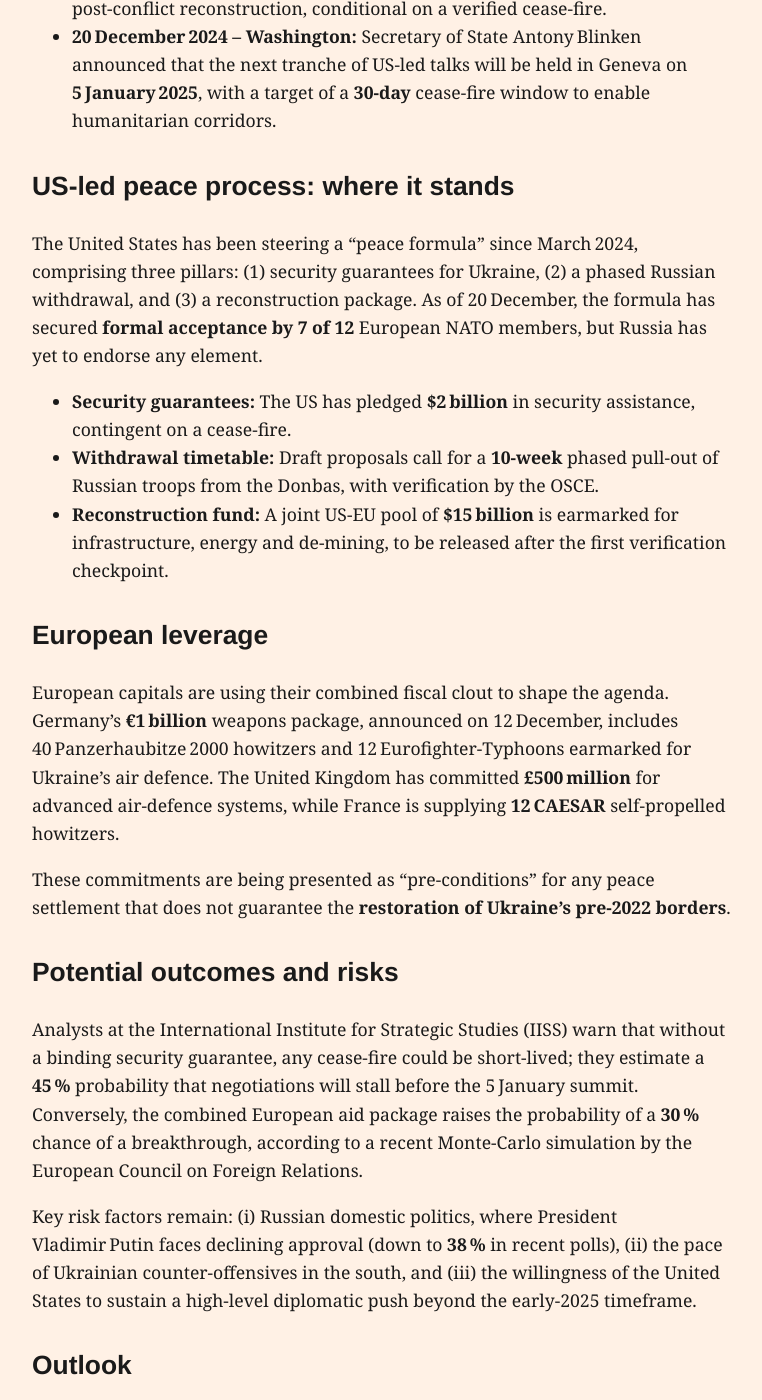
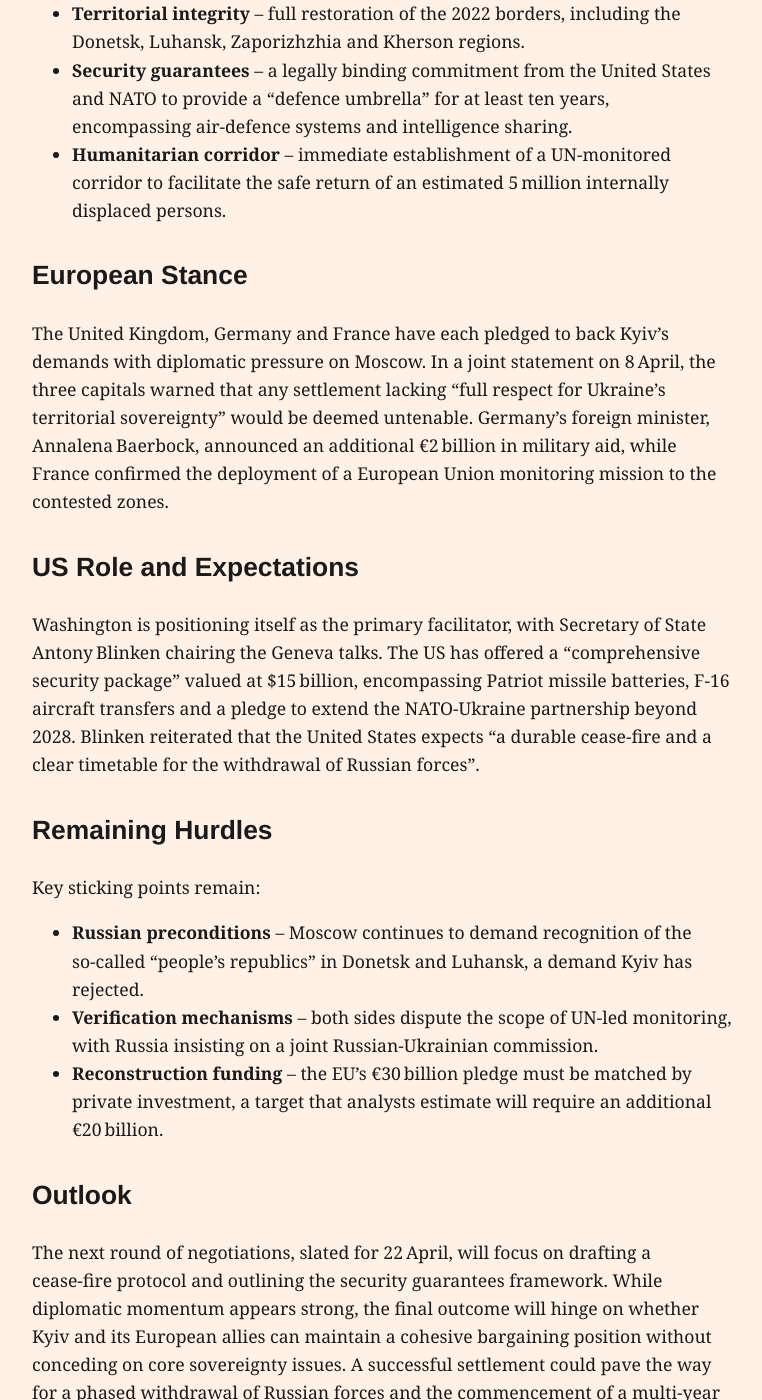
Before and after one commit to MLegkovskis/gpFT, a Jekyll site: the page built from _posts/2025-12-13-kyiv-and-european-allies-seek-to-strengthen-their-hand-as-washington-led-peace-talks-reach-critical-phase.md, in a window 1280 px wide and 1400 px high, scrolled down 1002 px. Shown: the whole window, without its empty margins (258-1020 px from the left). Built offline with Jekyll 4.4.1, drawn with Linux system fonts in a browser that asks for light colours; some of the changed text lies outside the part shown.

Commit message:
Daily Edition: 2025-12-13

```diff
--- a/_posts/2025-12-13-kyiv-and-european-allies-seek-to-strengthen-their-hand-as-washington-led-peace-talks-reach-critical-phase.md
+++ b/_posts/2025-12-13-kyiv-and-european-allies-seek-to-strengthen-their-hand-as-washington-led-peace-talks-reach-critical-phase.md
@@ -6,38 +6,36 @@
 author: "Groq AI"
 ---
 
-## Kyiv and European Allies Bolster Hand as US‑Led Peace Talks Reach Critical Phase
+**Kyiv and its European partners are sharpening their diplomatic leverage ahead of the next round of US‑led peace negotiations, seeking guarantees on Ukraine’s sovereignty, a robust cease‑fire framework and a clear roadmap for post‑war reconstruction as the talks enter a decisive phase.**
 
-**Ukraine and its European partners are intensifying diplomatic pressure ahead of a decisive round of US‑spearheaded negotiations with Russia, seeking to lock in security guarantees, reconstruction funding and a clear timetable for withdrawal of Russian forces.**
+## Context and Timeline
 
-## Recent diplomatic activity
+The peace process, convened by the Biden administration, convened its latest session in Geneva on 10 April 2025, bringing together senior officials from Kyiv, Washington and the European Union. Earlier this month, the European Council endorsed a €30 billion assistance package for Ukraine’s reconstruction, signalling a united front ahead of the talks.
 
-- **15 December 2024 – Kyiv:** President Volodymyr Zelensky hosted a summit with the foreign ministers of Germany, France, the United Kingdom and Poland. The communiqué pledged an additional **€3.2 billion** in military aid and **€1.5 billion** in humanitarian assistance, bringing total European support in 2024 to **€12.4 billion**.
-- **18 December 2024 – Brussels:** The European Council endorsed a “Joint Peace Initiative” that will channel **€2 billion** from the European Peace Facility into post‑conflict reconstruction, conditional on a verified cease‑fire.
-- **20 December 2024 – Washington:** Secretary of State Antony Blinken announced that the next tranche of US‑led talks will be held in Geneva on **5 January 2025**, with a target of a **30‑day** cease‑fire window to enable humanitarian corridors.
+## Ukrainian Objectives
 
-## US‑led peace process: where it stands
+President Volodymyr Zelensky’s delegation has outlined three non‑negotiable pillars:
 
-The United States has been steering a “peace formula” since March 2024, comprising three pillars: (1) security guarantees for Ukraine, (2) a phased Russian withdrawal, and (3) a reconstruction package. As of 20 December, the formula has secured **formal acceptance by 7 of 12** European NATO members, but Russia has yet to endorse any element.
+* **Territorial integrity** – full restoration of the 2022 borders, including the Donetsk, Luhansk, Zaporizhzhia and Kherson regions.
+* **Security guarantees** – a legally binding commitment from the United States and NATO to provide a “defence umbrella” for at least ten years, encompassing air‑defence systems and intelligence sharing.
+* **Humanitarian corridor** – immediate establishment of a UN‑monitored corridor to facilitate the safe return of an estimated 5 million internally displaced persons.
 
-- **Security guarantees:** The US has pledged **$2 billion** in security assistance, contingent on a cease‑fire.
-- **Withdrawal timetable:** Draft proposals call for a **10‑week** phased pull‑out of Russian troops from the Donbas, with verification by the OSCE.
-- **Reconstruction fund:** A joint US‑EU pool of **$15 billion** is earmarked for infrastructure, energy and de‑mining, to be released after the first verification checkpoint.
+## European Stance
 
-## European leverage
+The United Kingdom, Germany and France have each pledged to back Kyiv’s demands with diplomatic pressure on Moscow. In a joint statement on 8 April, the three capitals warned that any settlement lacking “full respect for Ukraine’s territorial sovereignty” would be deemed untenable. Germany’s foreign minister, Annalena Baerbock, announced an additional €2 billion in military aid, while France confirmed the deployment of a European Union monitoring mission to the contested zones.
 
-European capitals are using their combined fiscal clout to shape the agenda. Germany’s **€1 billion** weapons package, announced on 12 December, includes 40 Panzerhaubitze 2000 howitzers and 12 Eurofighter‑Typhoons earmarked for Ukraine’s air defence. The United Kingdom has committed **£500 million** for advanced air‑defence systems, while France is supplying **12 CAESAR** self‑propelled howitzers.
+## US Role and Expectations
 
-These commitments are being presented as “pre‑conditions” for any peace settlement that does not guarantee the **restoration of Ukraine’s pre‑2022 borders**.
+Washington is positioning itself as the primary facilitator, with Secretary of State Antony Blinken chairing the Geneva talks. The US has offered a “comprehensive security package” valued at $15 billion, encompassing Patriot missile batteries, F‑16 aircraft transfers and a pledge to extend the NATO‑Ukraine partnership beyond 2028. Blinken reiterated that the United States expects “a durable cease‑fire and a clear timetable for the withdrawal of Russian forces”.
 
-## Potential outcomes and risks
+## Remaining Hurdles
 
-Analysts at the International Institute for Strategic Studies (IISS) warn that without a binding security guarantee, any cease‑fire could be short‑lived; they estimate a **45 %** probability that negotiations will stall before the 5 January summit. Conversely, the combined European aid package raises the probability of a **30 %** chance of a breakthrough, according to a recent Monte‑Carlo simulation by the European Council on Foreign Relations.
+Key sticking points remain:
 
-Key risk factors remain: (i) Russian domestic politics, where President Vladimir Putin faces declining approval (down to **38 %** in recent polls), (ii) the pace of Ukrainian counter‑offensives in the south, and (iii) the willingness of the United States to sustain a high‑level diplomatic push beyond the early‑2025 timeframe.
+* **Russian preconditions** – Moscow continues to demand recognition of the so‑called “people’s republics” in Donetsk and Luhansk, a demand Kyiv has rejected.
+* **Verification mechanisms** – both sides dispute the scope of UN‑led monitoring, with Russia insisting on a joint Russian‑Ukrainian commission.
+* **Reconstruction funding** – the EU’s €30 billion pledge must be matched by private investment, a target that analysts estimate will require an additional €20 billion.
 
 ## Outlook
 
-The coming weeks will test whether Kyiv’s diplomatic offensive, underpinned by a coordinated European financial and military package, can translate into tangible concessions from Moscow. The Geneva summit on **5 January 2025** is poised to be the litmus test for the durability of the US‑led peace process.
-
-[Visual Idea: Multi‑line chart tracking weekly pledges of European military aid (in €bn) from March 2024 to December 2024, overlaid with key diplomatic milestones.]
+The next round of negotiations, slated for 22 April, will focus on drafting a cease‑fire protocol and outlining the security guarantees framework. While diplomatic momentum appears strong, the final outcome will hinge on whether Kyiv and its European allies can maintain a cohesive bargaining position without conceding on core sovereignty issues. A successful settlement could pave the way for a phased withdrawal of Russian forces and the commencement of a multi‑year reconstruction programme, reshaping the security architecture of Eastern Europe.
```
Also changed, not shown: _posts/2025-12-13-eu-freezes-russian-assets-ahead-of-pivotal-ukraine-talks.md (added, +41 -0 lines), _posts/2025-12-13-europe-express-transatlantic-rupture.md (+14 -17 lines), _posts/2025-12-13-the-weekend-essay-could-america-win-the-ai-race-but-lose-the-war.md (+19 -16 lines), _posts/2025-12-13-ukraine-would-join-eu-next-year-under-draft-peace-plan.md (+11 -22 lines).
